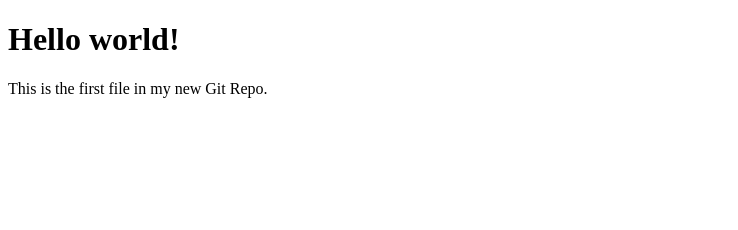
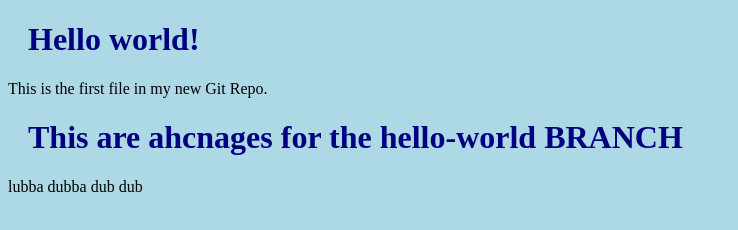
Before and after one commit to parthrc/parthrc.github.io, a plain HTML site: page index.html in a window 1280 px wide. Shown: the whole page, without its empty margins (0-738 px from the left). Drawn offline with Linux system fonts and the light colour scheme.

Commit message:
Added second paragraph in index file

```diff
--- a/bluestyle.css
+++ b/bluestyle.css
@@ -0,0 +1,8 @@
+body {
+    background-color: lightblue;
+    }
+
+    h1 {
+    color: navy;
+    margin-left: 20px;
+    }
--- a/index.html
+++ b/index.html
@@ -1,6 +1,7 @@
 <!DOCTYPE html>
 <html>
 <head>
+    <link rel="stylesheet" href="bluestyle.css">
 <title>Hello World!</title>
 </head>
 <body>
@@ -8,5 +9,8 @@
 <h1>Hello world!</h1>
 <p>This is the first file in my new Git Repo.</p>
 
+<h1>This are ahcnages for the hello-world BRANCH</h1>
+<p>lubba dubba dub dub</p>
+
 </body>
 </html>
```
Also changed, not shown: 1 other file.
